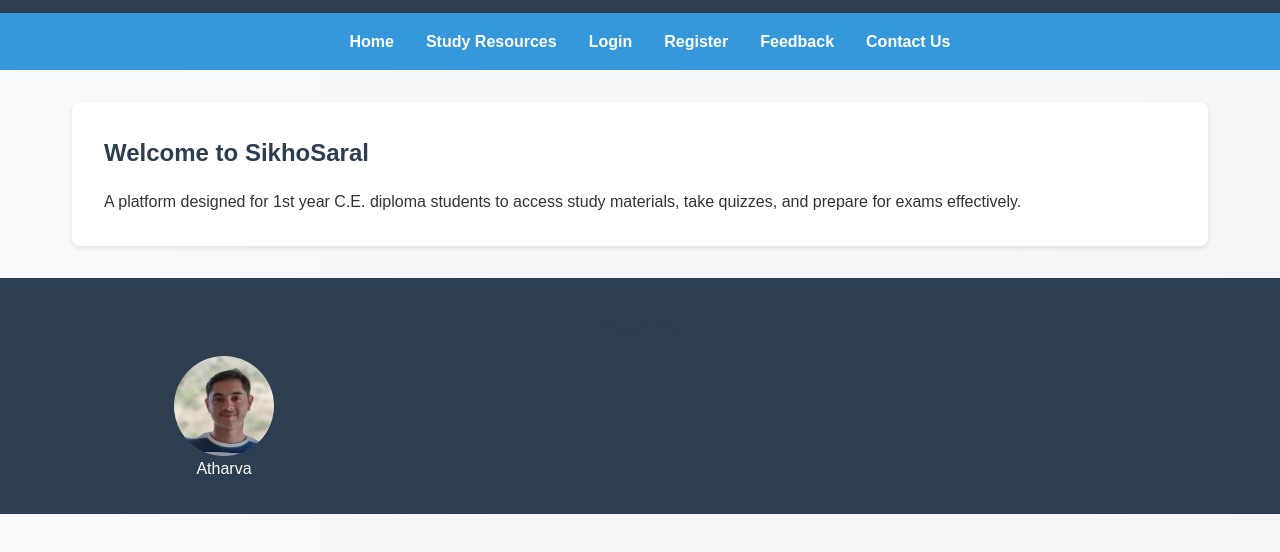
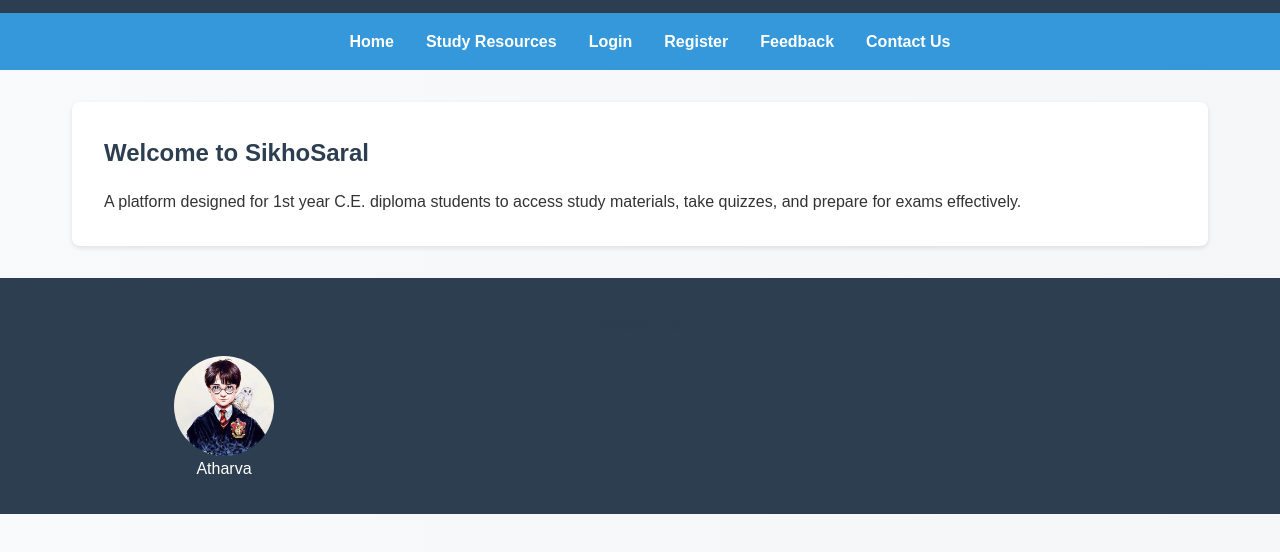
Before and after one commit to AtharvaShah-Git/SikhoSaral, a plain HTML site: page index.html in a window 1280 px wide. Shown: the part 96-648 px from the top of the page. Drawn offline with Linux system fonts and the light colour scheme.

Commit message:
Update index.html

```diff
--- a/index.html
+++ b/index.html
@@ -34,7 +34,7 @@
         <h3>About Us</h3>
         <div class="team-grid">
             <div class="team-member">
-                <img src="Atharva.jpg" alt="Atharva" style="display: block; margin-left: auto; margin-right: auto;">
+                <img src="atharva_image.jpg" alt="Atharva" style="display: block; margin-left: auto; margin-right: auto;">
                 <p>Atharva</p>
             </div>
            <!-- <div class="team-member">
```
